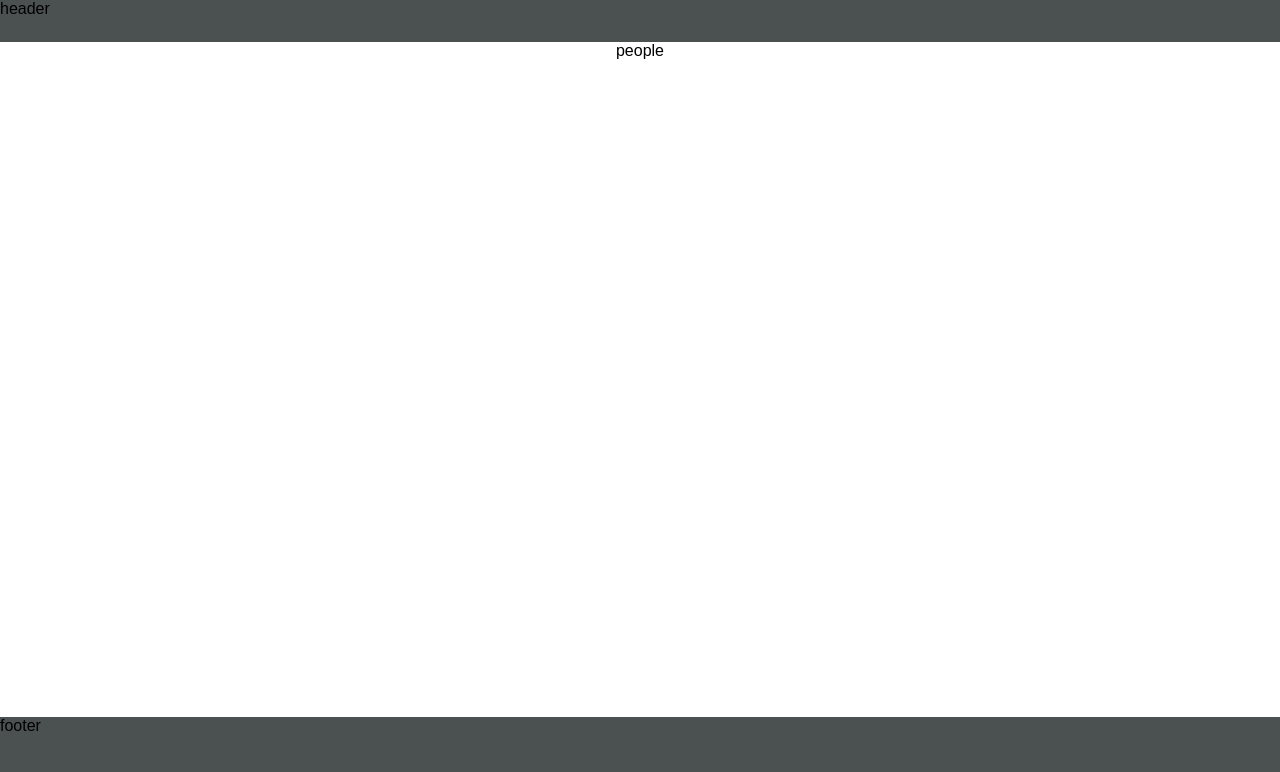
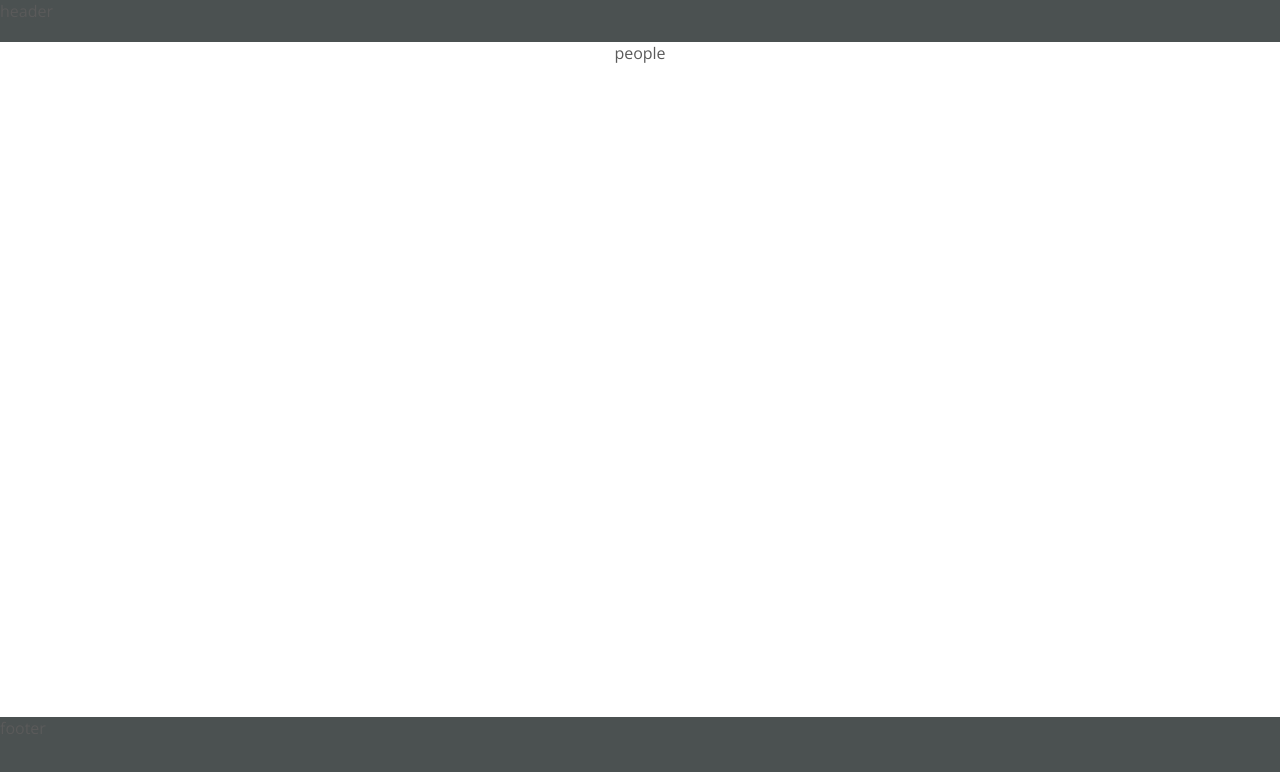
Before and after one commit to romankrru/people, a React app: page / in a window 1280 px wide. Shown: the top 772 px of the page. Built offline with nearby package versions, Linux system fonts and the light colour scheme.

Commit message:
Add font

```diff
--- a/public/index.html
+++ b/public/index.html
@@ -3,6 +3,7 @@
   <head>
     <meta charset="utf-8">
     <meta name="viewport" content="width=device-width, initial-scale=1, shrink-to-fit=no">
+    <link href="https://fonts.googleapis.com/css?family=Open+Sans:400,700" rel="stylesheet">
     <meta name="theme-color" content="#000000">
     <!--
       manifest.json provides metadata used when your web app is added to the
--- a/src/index.css
+++ b/src/index.css
@@ -7,5 +7,7 @@ body {
   margin: 0;
   padding: 0;
 
-  font-family: sans-serif;
+  color: #5a5a5a;
+  font-size: 16px;
+  font-family: 'Open Sans';
 }
```
